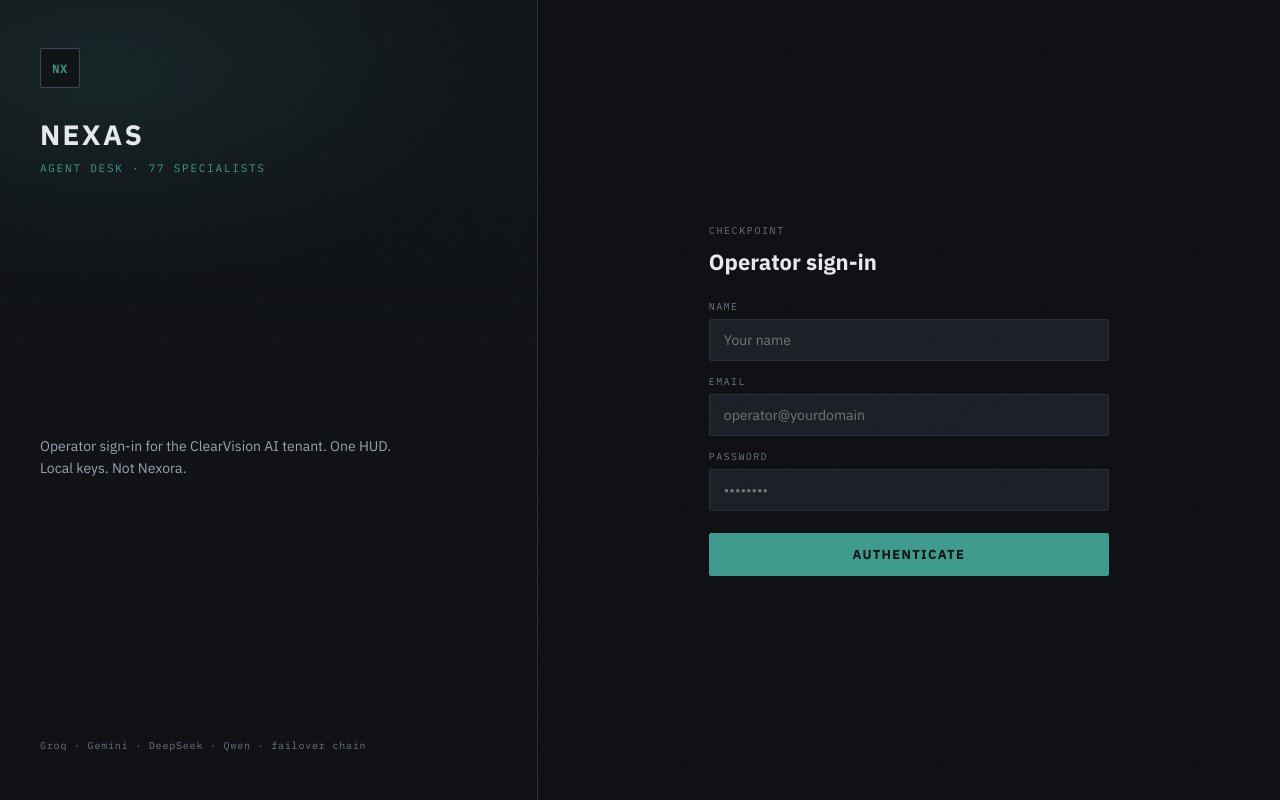
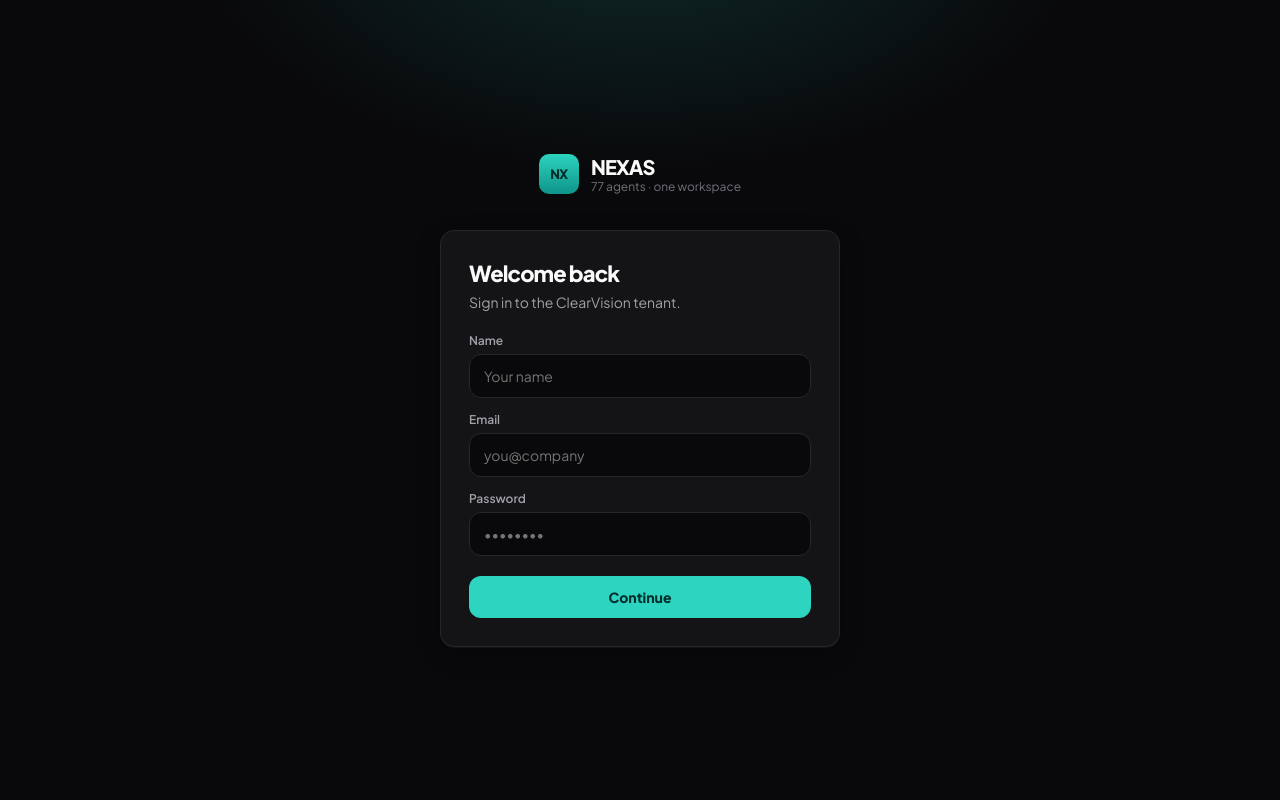
Before and after one commit to seanie84/seanie84.github.io, a React (Vite) app: page /login in a window 1280 px wide. Built offline with nearby package versions, Linux system fonts and the light colour scheme.

Commit message:
Modern NEXAS HUD: Plus Jakarta, zinc surfaces, teal accent.
Centered login card, Linear-style sidebar, blur header with engine
chip, rounded workspaces, Ask NEXA as a pill. Drops the rack-console
skin while keeping engines and failover.

```diff
--- a/index.html
+++ b/index.html
@@ -4,7 +4,7 @@
     <meta charset="UTF-8" />
     <link rel="icon" type="image/svg+xml" href="/nexa-mark.svg" />
     <meta name="viewport" content="width=device-width, initial-scale=1.0" />
-    <meta name="theme-color" content="#0e1013" />
+    <meta name="theme-color" content="#09090b" />
     <link rel="manifest" href="/manifest.json" />
     <meta name="description" content="NEXAS AI — 77 specialised AI agents. One HUD. A different app from NEXORA. ClearVision AI." />
     <title>NEXAS AI — Agent HUD</title>
--- a/src/components/layout/Sidebar.tsx
+++ b/src/components/layout/Sidebar.tsx
@@ -7,7 +7,7 @@ import {
 } from 'lucide-react';
 
 const NAV = [
-  { to: '/dashboard',  label: 'Dashboard',       Icon: LayoutDashboard },
+  { to: '/dashboard',  label: 'Home',             Icon: LayoutDashboard },
   { to: '/warroom',    label: 'War Room',         Icon: Swords },
   { to: '/missions',   label: 'Missions',         Icon: Target },
   { to: '/agents',     label: 'Agents',           Icon: Bot },
@@ -19,7 +19,7 @@ const NAV = [
   { to: '/plugins',    label: 'Plugins',          Icon: Package },
   { to: '/quotes',     label: 'Quotes',           Icon: FileSpreadsheet },
   { to: '/profile',    label: 'Profile',          Icon: ScrollText },
-  { to: '/studio',     label: 'Theme Studio',     Icon: Palette },
+  { to: '/studio',     label: 'Theme',            Icon: Palette },
   { to: '/settings',   label: 'Settings',         Icon: Settings },
 ];
 
@@ -30,19 +30,18 @@ export default function Sidebar({ open = true, onClose }: { open?: boolean; onCl
   return (
     <aside style={{
       width: 'var(--sidebar-w)', minHeight: '100vh',
-      background: 'linear-gradient(#14171b, #0e1013)',
-      borderRight: '1px solid #0a0c0e',
-      boxShadow: '1px 0 0 rgba(255,255,255,.04)',
+      background: '#0c0c0e',
+      borderRight: '1px solid var(--line)',
       display: 'flex', flexDirection: 'column',
       position: 'fixed', top: 0, left: 0, bottom: 0, zIndex: 40,
-      transform: open ? 'translateX(0)' : 'translateX(-100%)', transition: 'transform 0.2s',
+      transform: open ? 'translateX(0)' : 'translateX(-100%)', transition: 'transform 0.2s ease',
     }}>
-      <div style={{ padding: '16px 14px 14px', borderBottom: '1px solid var(--line)', display: 'flex', justifyContent: 'space-between', alignItems: 'center' }}>
+      <div style={{ padding: '18px 16px 16px', display: 'flex', justifyContent: 'space-between', alignItems: 'center' }}>
         <div style={{ display: 'flex', alignItems: 'center', gap: 10 }}>
           <div className="nexa-mark">NX</div>
           <div>
-            <div style={{ fontFamily: 'IBM Plex Sans, sans-serif', fontWeight: 700, fontSize: 13, color: 'var(--ink)', letterSpacing: '0.14em' }}>NEXAS</div>
-            <div style={{ fontFamily: 'IBM Plex Mono, monospace', fontSize: 9, color: 'var(--ink-3)', letterSpacing: '0.16em', textTransform: 'uppercase' }}>Agent desk</div>
+            <div style={{ fontWeight: 800, fontSize: 14, letterSpacing: '-0.03em' }}>NEXAS</div>
+            <div style={{ fontSize: 11, color: 'var(--ink-3)' }}>Agent workspace</div>
           </div>
         </div>
         {onClose && (
@@ -51,36 +50,35 @@ export default function Sidebar({ open = true, onClose }: { open?: boolean; onCl
           </button>
         )}
       </div>
-      <nav style={{ flex: 1, overflowY: 'auto', padding: '8px 6px' }}>
+      <nav style={{ flex: 1, overflowY: 'auto', padding: '4px 10px 12px' }}>
         {NAV.map(({ to, label, Icon }) => (
           <NavLink key={to} to={to} onClick={onClose} style={({ isActive }) => ({
-            display: 'flex', alignItems: 'center', gap: 10, padding: '8px 10px', borderRadius: 2,
-            marginBottom: 1, textDecoration: 'none', fontFamily: 'IBM Plex Sans, sans-serif', fontWeight: 500,
-            fontSize: 13, letterSpacing: '0.02em',
+            display: 'flex', alignItems: 'center', gap: 10, padding: '9px 12px', borderRadius: 10,
+            marginBottom: 2, textDecoration: 'none', fontWeight: 600,
+            fontSize: 13.5,
             color: isActive ? 'var(--ink)' : 'var(--ink-2)',
-            background: isActive ? 'rgba(61,154,140,0.12)' : 'transparent',
-            borderLeft: isActive ? '2px solid var(--cyan)' : '2px solid transparent',
+            background: isActive ? 'var(--navy-2)' : 'transparent',
           })}>
-            <Icon size={14} />
+            <Icon size={16} />
             {label}
           </NavLink>
         ))}
       </nav>
-      <div style={{ padding: '12px 8px', borderTop: '1px solid var(--line)' }}>
-        <div style={{ display: 'flex', alignItems: 'center', gap: 10, padding: '8px 10px', marginBottom: 4 }}>
+      <div style={{ padding: '12px 10px 16px', borderTop: '1px solid var(--line)' }}>
+        <div style={{ display: 'flex', alignItems: 'center', gap: 10, padding: '8px 8px 12px' }}>
           <div style={{
-            width: 28, height: 28, borderRadius: 2, background: 'var(--navy-2)', border: '1px solid var(--line-strong)',
-            display: 'flex', alignItems: 'center', justifyContent: 'center', fontSize: 11, fontFamily: 'IBM Plex Mono', fontWeight: 600, color: 'var(--cyan)',
+            width: 32, height: 32, borderRadius: 10, background: 'var(--navy-2)', border: '1px solid var(--line)',
+            display: 'flex', alignItems: 'center', justifyContent: 'center', fontSize: 12, fontWeight: 700, color: 'var(--cyan)',
           }}>{(user?.name ?? 'O')[0].toUpperCase()}</div>
           <div style={{ flex: 1, minWidth: 0 }}>
-            <div style={{ fontSize: 12, fontWeight: 600, color: 'var(--ink)', overflow: 'hidden', textOverflow: 'ellipsis', whiteSpace: 'nowrap' }}>{user?.name}</div>
-            <div style={{ fontSize: 10, fontFamily: 'IBM Plex Mono', color: 'var(--ink-3)', overflow: 'hidden', textOverflow: 'ellipsis', whiteSpace: 'nowrap' }}>{user?.email}</div>
+            <div style={{ fontSize: 13, fontWeight: 600, overflow: 'hidden', textOverflow: 'ellipsis', whiteSpace: 'nowrap' }}>{user?.name}</div>
+            <div style={{ fontSize: 11, color: 'var(--ink-3)', overflow: 'hidden', textOverflow: 'ellipsis', whiteSpace: 'nowrap' }}>{user?.email}</div>
           </div>
         </div>
         <button onClick={() => { logout(); navigate('/login'); }} style={{
-          width: '100%', display: 'flex', alignItems: 'center', gap: 8, padding: '7px 10px', borderRadius: 2,
-          border: '1px solid transparent', background: 'transparent', cursor: 'pointer', color: 'var(--ink-3)',
-          fontFamily: 'IBM Plex Sans', fontWeight: 500, fontSize: 13,
+          width: '100%', display: 'flex', alignItems: 'center', gap: 8, padding: '8px 12px', borderRadius: 10,
+          border: '1px solid var(--line)', background: 'transparent', cursor: 'pointer', color: 'var(--ink-3)',
+          fontWeight: 600, fontSize: 13,
         }}>
           <LogOut size={14} /> Sign out
         </button>
--- a/src/components/layout/TopBar.tsx
+++ b/src/components/layout/TopBar.tsx
@@ -4,22 +4,15 @@ import { ENGINE_SHORT, engineReady, getEngine, getFailover, getLastBrainRoute }
 
 function clockParts() {
   const d = new Date();
-  return {
-    time: d.toLocaleTimeString('en-ZA', { hour: '2-digit', minute: '2-digit', second: '2-digit', hour12: false }),
-    date: d.toLocaleDateString('en-ZA', { weekday: 'short', day: '2-digit', month: 'short' }).toUpperCase(),
-  };
+  return d.toLocaleTimeString('en-ZA', { hour: '2-digit', minute: '2-digit', hour12: false });
 }
 
 export default function TopBar() {
   const { user } = useAuth();
-  const [now, setNow] = useState(clockParts);
-  const [tick, setTick] = useState(0);
+  const [time, setTime] = useState(clockParts);
 
   useEffect(() => {
-    const id = window.setInterval(() => {
-      setNow(clockParts());
-      setTick((n) => n + 1);
-    }, 1000);
+    const id = window.setInterval(() => setTime(clockParts()), 1000);
     return () => window.clearInterval(id);
   }, []);
 
@@ -31,25 +24,15 @@ export default function TopBar() {
   const ready = engineReady(primary) || (failoverOn && (engineReady('gemini') || engineReady('qwen')));
 
   return (
-    <header className="rack-bar" style={{
-      position: 'sticky',
-      top: 0,
-      zIndex: 30,
-      margin: '-28px -32px 24px',
-    }}>
+    <header className="rack-bar">
       <span className={ready ? 'rack-dot' : 'rack-dot off'} />
-      <span style={{ color: 'var(--ink)', fontWeight: 600 }}>NEXAS HUD</span>
-      <span style={{ opacity: 0.35 }}>|</span>
-      <span>{now.date} · {now.time} SAST</span>
-      <span style={{ opacity: 0.35 }}>|</span>
-      <span style={{ color: viaFailover ? 'var(--warn)' : 'var(--cyan)' }}>
-        {ENGINE_SHORT[live]}{viaFailover ? ' FAILOVER' : ''}
+      <span style={{ color: 'var(--ink)', fontWeight: 700, letterSpacing: '-0.02em' }}>NEXAS</span>
+      <span className="chip" style={viaFailover ? { color: 'var(--warn)', borderColor: 'rgba(251,191,36,.3)', background: 'rgba(251,191,36,.1)' } : undefined}>
+        {ENGINE_SHORT[live]}{viaFailover ? ' · failover' : ''}
       </span>
-      <span style={{ opacity: 0.35 }}>|</span>
-      <span>77 AGENTS</span>
-      <span style={{ marginLeft: 'auto', color: 'var(--ink-3)' }}>
-        {user?.name || 'OPERATOR'}
-        <span style={{ marginLeft: 10, opacity: 0.5 }}>{String(tick % 2 === 0 ? '●' : '○')}</span>
+      <span style={{ marginLeft: 'auto', display: 'flex', alignItems: 'center', gap: 16, fontFamily: 'IBM Plex Mono, monospace', fontSize: 12 }}>
+        <span>{time} SAST</span>
+        <span style={{ color: 'var(--ink)' }}>{user?.name || 'Operator'}</span>
       </span>
     </header>
   );
--- a/src/index.css
+++ b/src/index.css
@@ -1,4 +1,4 @@
-@import url('https://fonts.googleapis.com/css2?family=IBM+Plex+Sans:wght@400;500;600;700&family=IBM+Plex+Mono:wght@400;500;600&family=Rajdhani:wght@600;700&display=swap');
+@import url('https://fonts.googleapis.com/css2?family=Plus+Jakarta+Sans:wght@400;500;600;700;800&family=IBM+Plex+Mono:wght@400;500&display=swap');
 
 *, *::before, *::after {
   box-sizing: border-box;
@@ -7,68 +7,68 @@
 }
 
 :root {
-  --void: #0e1013;
-  --panel: #16191e;
-  --navy: #16191e;
-  --navy-2: #1c2026;
-  --glass: #16191e;
-  --glass-2: #1c2026;
-  --line: #2a3038;
-  --line-strong: #3d4652;
+  --void: #09090b;
+  --panel: #141416;
+  --navy: #141416;
+  --navy-2: #1c1c20;
+  --glass: #141416;
+  --glass-2: #1c1c20;
+  --line: #27272a;
+  --line-strong: #3f3f46;
 
-  --ink: #e6e8eb;
-  --ink-2: #9aa3ad;
-  --ink-3: #6b7380;
+  --ink: #fafafa;
+  --ink-2: #a1a1aa;
+  --ink-3: #71717a;
 
-  --cyan: #3d9a8c;
-  --cyan-bright: #5ab5a8;
-  --cyan-dim: #2a6b61;
-  --gold: #c4a35a;
-  --gold-deep: #8a7340;
+  --cyan: #2dd4bf;
+  --cyan-bright: #5eead4;
+  --cyan-dim: #0f766e;
+  --gold: #fbbf24;
+  --gold-deep: #d97706;
 
-  --ok: #3d9a6a;
-  --warn: #c4a35a;
-  --danger: #c45c5c;
-  --violet: #7a8aa0;
+  --ok: #34d399;
+  --warn: #fbbf24;
+  --danger: #fb7185;
+  --violet: #a78bfa;
 
-  --cat-core: #c4a35a;
-  --cat-leadership: #c4a35a;
-  --cat-legal: #7a9bb8;
-  --cat-sales: #3d9a6a;
-  --cat-marketing: #a87890;
-  --cat-operations: #5a8aa8;
-  --cat-hr: #c48a5a;
-  --cat-project: #3d9a8c;
-  --cat-finance: #8aaa5a;
-  --cat-research: #8a7ab0;
-  --cat-technology: #3d9a8c;
-  --cat-security: #c45c5c;
-  --cat-maintenance: #7a828c;
+  --cat-core: #fbbf24;
+  --cat-leadership: #fcd34d;
+  --cat-legal: #93c5fd;
+  --cat-sales: #34d399;
+  --cat-marketing: #f472b6;
+  --cat-operations: #38bdf8;
+  --cat-hr: #fb923c;
+  --cat-project: #2dd4bf;
+  --cat-finance: #a3e635;
+  --cat-research: #a78bfa;
+  --cat-technology: #2dd4bf;
+  --cat-security: #fb7185;
+  --cat-maintenance: #94a3b8;
 
-  --elev-card: 0 1px 0 rgba(255,255,255,.04) inset, 0 8px 24px rgba(0,0,0,.35);
-  --elev-glow: 0 1px 0 rgba(255,255,255,.05) inset, 0 0 0 1px #3d4652;
+  --elev-card: 0 1px 0 rgba(255,255,255,.04), 0 8px 24px rgba(0,0,0,.28);
+  --elev-glow: 0 0 0 1px rgba(45,212,191,.28);
 
-  --sidebar-w: 216px;
-  --rack-h: 36px;
-  --radius: 3px;
+  --sidebar-w: 240px;
+  --rack-h: 56px;
+  --radius: 14px;
+  --radius-sm: 10px;
 }
 
 html, body {
   height: 100%;
   background: var(--void);
   color: var(--ink);
-  font-family: 'IBM Plex Sans', system-ui, sans-serif;
+  font-family: 'Plus Jakarta Sans', system-ui, sans-serif;
   -webkit-font-smoothing: antialiased;
 }
 
 #root { height: 100%; }
 
-.font-heading   { font-family: 'Rajdhani', 'IBM Plex Sans', sans-serif; }
-.font-hud       { font-family: 'IBM Plex Mono', monospace; }
-.font-mono-hud  { font-family: 'IBM Plex Mono', monospace; }
+.font-heading, .font-hud { font-family: 'Plus Jakarta Sans', sans-serif; }
+.font-mono-hud { font-family: 'IBM Plex Mono', monospace; }
 
 .glass {
-  background: var(--panel, var(--navy));
+  background: var(--panel);
   border: 1px solid var(--line);
   border-radius: var(--radius);
   box-shadow: var(--elev-card);
@@ -76,69 +76,66 @@ html, body {
 .glass-2 {
   background: var(--navy-2);
   border: 1px solid var(--line);
-  border-radius: var(--radius);
+  border-radius: var(--radius-sm);
 }
 
-body::before {
-  content: '';
-  position: fixed;
-  inset: 0;
-  pointer-events: none;
-  z-index: 80;
-  opacity: 0.18;
-  background-image: url('/noise-grid.svg');
-  mix-blend-mode: overlay;
+.nexa-mark {
+  width: 32px;
+  height: 32px;
+  border-radius: 10px;
+  background: linear-gradient(180deg, #2dd4bf, #0d9488);
+  color: #042f2e;
+  display: flex;
+  align-items: center;
+  justify-content: center;
+  font-family: 'Plus Jakarta Sans', sans-serif;
+  font-weight: 800;
+  font-size: 11px;
+  letter-spacing: -0.04em;
 }
 
 .rack-bar {
   height: var(--rack-h);
   display: flex;
   align-items: center;
-  gap: 16px;
-  padding: 0 16px;
-  background: linear-gradient(#1e2228, #14171b);
-  border-bottom: 1px solid #0a0c0e;
-  box-shadow: 0 1px 0 rgba(255,255,255,.05) inset, 0 8px 18px rgba(0,0,0,.35);
-  font-family: 'IBM Plex Mono', monospace;
-  font-size: 11px;
-  letter-spacing: 0.06em;
+  gap: 12px;
+  padding: 0 24px;
+  background: rgba(9,9,11,.78);
+  border-bottom: 1px solid var(--line);
+  backdrop-filter: blur(16px);
+  font-size: 13px;
   color: var(--ink-2);
 }
 
 .rack-dot {
-  width: 7px;
-  height: 7px;
+  width: 8px;
+  height: 8px;
   border-radius: 50%;
   background: var(--ok);
-  box-shadow: 0 0 8px var(--ok);
+  box-shadow: 0 0 0 4px rgba(52,211,153,.15);
   flex-shrink: 0;
 }
-.rack-dot.warn { background: var(--warn); box-shadow: 0 0 8px var(--warn); }
-.rack-dot.off { background: #4a5058; box-shadow: none; }
+.rack-dot.warn { background: var(--warn); box-shadow: 0 0 0 4px rgba(251,191,36,.15); }
+.rack-dot.off { background: #3f3f46; box-shadow: none; }
 
-.nexa-mark {
-  width: 28px;
-  height: 28px;
-  border-radius: 2px;
-  background: #111417;
-  border: 1px solid var(--line-strong);
+.chip {
+  display: inline-flex;
+  align-items: center;
+  gap: 6px;
+  padding: 4px 10px;
+  border-radius: 999px;
+  background: rgba(45,212,191,.1);
+  border: 1px solid rgba(45,212,191,.22);
   color: var(--cyan);
-  display: flex;
-  align-items: center;
-  justify-content: center;
   font-family: 'IBM Plex Mono', monospace;
-  font-weight: 600;
-  font-size: 10px;
-  letter-spacing: 0.04em;
+  font-size: 11px;
 }
 
-input, select, textarea, button {
-  font-family: inherit;
-}
+input, select, textarea, button { font-family: inherit; }
 
-::-webkit-scrollbar { width: 8px; height: 8px; }
-::-webkit-scrollbar-track { background: #0e1013; }
-::-webkit-scrollbar-thumb { background: #3d4652; border-radius: 0; }
+::-webkit-scrollbar { width: 10px; height: 10px; }
+::-webkit-scrollbar-track { background: transparent; }
+::-webkit-scrollbar-thumb { background: #3f3f46; border-radius: 99px; border: 2px solid var(--void); }
 
 @media (max-width: 800px) {
   .login-rail { display: none !important; }
--- a/src/pages/Agents.tsx
+++ b/src/pages/Agents.tsx
@@ -23,8 +23,8 @@ export default function Agents() {
   return (
     <div>
       <div style={{ marginBottom: 28 }}>
-        <h1 style={{ fontFamily: 'IBM Plex Sans, sans-serif', fontWeight: 700, fontSize: 26, letterSpacing: '-0.02em', color: 'var(--ink)', marginBottom: 4 }}>Agent directory</h1>
-        <p style={{ fontFamily: 'IBM Plex Mono', fontSize: 11, color: 'var(--ink-3)', letterSpacing: '0.12em' }}>77 SPECIALISTS · PRIMARY ENGINE + GEMINI/QWEN FAILOVER</p>
+        <h1 style={{ fontSize: 28, fontWeight: 800, letterSpacing: '-0.04em', color: 'var(--ink)', marginBottom: 6 }}>Agents</h1>
+        <p style={{ fontSize: 14, color: 'var(--ink-2)' }}>77 specialists. Primary engine with Gemini → Qwen failover.</p>
       </div>
 
       <div style={{ display: 'flex', gap: 12, flexWrap: 'wrap', marginBottom: 24, alignItems: 'center' }}>
--- a/src/pages/Login.tsx
+++ b/src/pages/Login.tsx
@@ -18,48 +18,39 @@ export default function Login() {
   }
 
   return (
-    <div style={{ minHeight: '100vh', display: 'flex', background: 'var(--void)' }}>
-      <aside className="login-rail" style={{
-        width: '42%', minHeight: '100vh', display: 'flex', flexDirection: 'column', justifyContent: 'space-between',
-        padding: '48px 40px',
-        background:
-          'linear-gradient(180deg, rgba(14,16,19,0.2), rgba(14,16,19,0.92)), radial-gradient(800px 400px at 20% 10%, rgba(61,154,140,0.18), transparent 50%), #12151a',
-        borderRight: '1px solid var(--line)',
-      }}>
-        <div>
-          <div className="nexa-mark" style={{ width: 40, height: 40, fontSize: 12 }}>NX</div>
-          <h1 style={{ marginTop: 28, fontFamily: 'IBM Plex Sans, sans-serif', fontWeight: 700, fontSize: 28, letterSpacing: '0.08em', color: 'var(--ink)' }}>NEXAS</h1>
-          <p style={{ marginTop: 8, fontFamily: 'IBM Plex Mono, monospace', fontSize: 11, color: 'var(--cyan)', letterSpacing: '0.16em' }}>
-            AGENT DESK · 77 SPECIALISTS
-          </p>
+    <div style={{
+      minHeight: '100vh',
+      display: 'flex',
+      alignItems: 'center',
+      justifyContent: 'center',
+      padding: 24,
+      background: 'radial-gradient(900px 500px at 50% -10%, rgba(45,212,191,.16), transparent 50%), var(--void)',
+    }}>
+      <div style={{ width: '100%', maxWidth: 400 }}>
+        <div style={{ display: 'flex', alignItems: 'center', gap: 12, marginBottom: 36, justifyContent: 'center' }}>
+          <div className="nexa-mark" style={{ width: 40, height: 40, fontSize: 13 }}>NX</div>
+          <div>
+            <div style={{ fontWeight: 800, fontSize: 20, letterSpacing: '-0.04em' }}>NEXAS</div>
+            <div style={{ fontSize: 12, color: 'var(--ink-3)' }}>77 agents · one workspace</div>
+          </div>
         </div>
-        <p style={{ fontFamily: 'IBM Plex Sans', fontSize: 14, color: 'var(--ink-2)', lineHeight: 1.6, maxWidth: 360 }}>
-          Operator sign-in for the ClearVision AI tenant. One HUD. Local keys. Not Nexora.
-        </p>
-        <p style={{ fontFamily: 'IBM Plex Mono', fontSize: 10, color: 'var(--ink-3)', letterSpacing: '0.08em' }}>
-          Groq · Gemini · DeepSeek · Qwen · failover chain
-        </p>
-      </aside>
-
-      <main style={{ flex: 1, display: 'flex', alignItems: 'center', justifyContent: 'center', padding: 32 }}>
-        <div style={{ width: '100%', maxWidth: 400 }}>
-          <div style={{ fontFamily: 'IBM Plex Mono', fontSize: 10, color: 'var(--ink-3)', letterSpacing: '0.16em', marginBottom: 10 }}>CHECKPOINT</div>
-          <h2 style={{ fontFamily: 'IBM Plex Sans', fontWeight: 700, fontSize: 22, color: 'var(--ink)', marginBottom: 24 }}>Operator sign-in</h2>
+        <div className="glass" style={{ padding: 28 }}>
+          <h1 style={{ fontSize: 22, fontWeight: 800, letterSpacing: '-0.04em', marginBottom: 6 }}>Welcome back</h1>
+          <p style={{ fontSize: 14, color: 'var(--ink-2)', marginBottom: 22 }}>Sign in to the ClearVision tenant.</p>
           <form onSubmit={handleSubmit} style={{ display: 'flex', flexDirection: 'column', gap: 14 }}>
             <Field label="Name" type="text" value={name} onChange={setName} autoComplete="name" placeholder="Your name" />
-            <Field label="Email" type="email" value={email} onChange={setEmail} autoComplete="email" placeholder="operator@yourdomain" />
+            <Field label="Email" type="email" value={email} onChange={setEmail} autoComplete="email" placeholder="you@company" />
             <Field label="Password" type="password" value={password} onChange={setPassword} autoComplete="current-password" placeholder="••••••••" />
             {error && (
-              <p style={{ fontFamily: 'IBM Plex Mono', fontSize: 11, color: 'var(--danger)', padding: '10px 12px', background: 'rgba(196,92,92,0.1)', border: '1px solid rgba(196,92,92,0.35)' }}>{error}</p>
+              <p style={{ fontSize: 13, color: 'var(--danger)', padding: '10px 12px', background: 'rgba(251,113,133,.08)', borderRadius: 10 }}>{error}</p>
             )}
             <button type="submit" style={{
-              marginTop: 8, padding: '12px', borderRadius: 2, border: '1px solid var(--cyan)',
-              background: 'var(--cyan)', color: '#0e1013', fontFamily: 'IBM Plex Sans',
-              fontWeight: 700, fontSize: 13, letterSpacing: '0.1em', textTransform: 'uppercase', cursor: 'pointer',
-            }}>Authenticate</button>
+              marginTop: 6, padding: '12px', borderRadius: 12, border: 'none',
+              background: 'var(--cyan)', color: '#042f2e', fontWeight: 800, fontSize: 14, cursor: 'pointer',
+            }}>Continue</button>
           </form>
         </div>
-      </main>
+      </div>
     </div>
   );
 }
@@ -70,10 +61,10 @@ function Field({ label, type, value, onChange, autoComplete, placeholder }: {
 }) {
   return (
     <label style={{ display: 'block' }}>
-      <span style={{ display: 'block', marginBottom: 6, fontFamily: 'IBM Plex Mono', fontSize: 10, color: 'var(--ink-3)', letterSpacing: '0.14em', textTransform: 'uppercase' }}>{label}</span>
+      <span style={{ display: 'block', marginBottom: 6, fontSize: 12, fontWeight: 600, color: 'var(--ink-2)' }}>{label}</span>
       <input type={type} value={value} onChange={e => onChange(e.target.value)} autoComplete={autoComplete} placeholder={placeholder} style={{
-        width: '100%', padding: '11px 14px', background: 'var(--navy-2)', border: '1px solid var(--line)',
-        borderRadius: 2, color: 'var(--ink)', fontFamily: 'IBM Plex Sans', fontSize: 14, outline: 'none',
+        width: '100%', padding: '12px 14px', background: 'var(--void)', border: '1px solid var(--line)',
+        borderRadius: 12, color: 'var(--ink)', fontSize: 14, outline: 'none',
       }} />
     </label>
   );
--- a/src/pages/Settings.tsx
+++ b/src/pages/Settings.tsx
@@ -83,8 +83,8 @@ export default function Settings() {
 
   return (
     <div>
-      <h1 style={{ fontFamily: 'IBM Plex Sans, sans-serif', fontWeight: 700, fontSize: 26, letterSpacing: '-0.02em', color: 'var(--ink)', marginBottom: 4 }}>Settings</h1>
-      <p style={{ fontFamily: 'IBM Plex Mono', fontSize: 11, color: 'var(--ink-3)', letterSpacing: '0.12em', marginBottom: 28 }}>PRIMARY ENGINE · FAILOVER GEMINI → QWEN</p>
+      <h1 style={{ fontSize: 28, fontWeight: 800, letterSpacing: '-0.04em', color: 'var(--ink)', marginBottom: 6 }}>Settings</h1>
+      <p style={{ fontSize: 14, color: 'var(--ink-2)', marginBottom: 28 }}>Primary engine and Gemini → Qwen failover.</p>
 
       <div className="glass" style={{ padding: 24, maxWidth: 560, boxShadow: 'var(--elev-card)', marginBottom: 16 }}>
         <div style={label}>PRIMARY ENGINE</div>
@@ -191,14 +191,14 @@ export default function Settings() {
 }
 
 const label: CSSProperties = {
-  fontFamily: 'JetBrains Mono', fontSize: 10, color: 'var(--ink-3)', letterSpacing: '0.1em', marginBottom: 8,
+  fontSize: 12, fontWeight: 600, color: 'var(--ink-2)', marginBottom: 8,
 };
 const field: CSSProperties = {
-  width: '100%', padding: '10px 12px', marginBottom: 14,
-  background: 'var(--void)', border: '1px solid var(--line)', borderRadius: 8,
-  color: 'var(--ink)', fontFamily: 'Inter', fontSize: 13, outline: 'none',
+  width: '100%', padding: '12px 14px', marginBottom: 14,
+  background: 'var(--void)', border: '1px solid var(--line)', borderRadius: 12,
+  color: 'var(--ink)', fontSize: 14, outline: 'none',
 };
 const btn: CSSProperties = {
-  padding: '10px 16px', borderRadius: 8, border: 'none',
-  background: 'var(--cyan)', color: 'var(--bg)', fontWeight: 700, cursor: 'pointer',
+  padding: '10px 16px', borderRadius: 12, border: 'none',
+  background: 'var(--cyan)', color: '#042f2e', fontWeight: 700, cursor: 'pointer',
 };
```
Also changed, not shown: src/components/layout/AppShell.tsx (+30 -27 lines), src/pages/Dashboard.tsx (+35 -50 lines).
